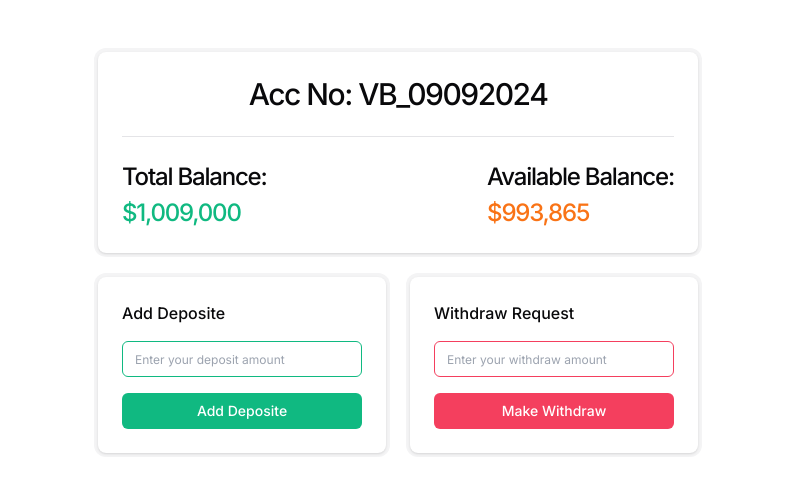
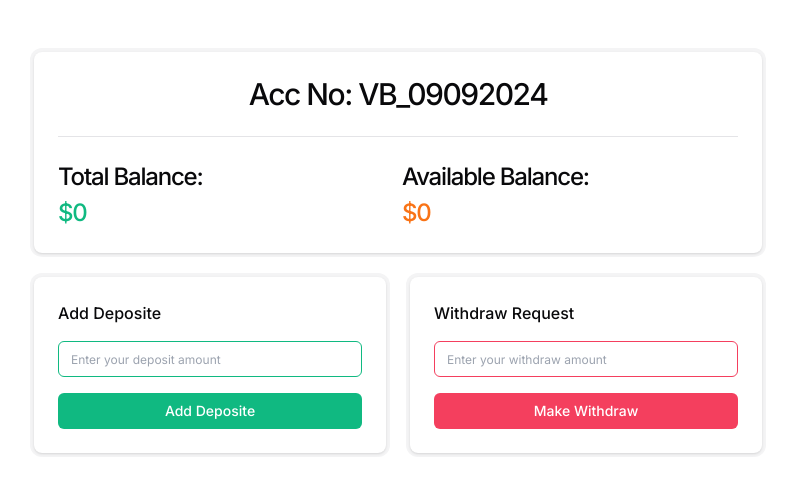
Before and after one commit to robiuzzaman4/vue-bank, a Vue app: page / in a window 1280 px wide. Shown: the top 494 px of the page, without its empty margins (242-1037 px from the left). Built offline with nearby package versions, Linux system fonts and the light colour scheme.

Commit message:
feat: add deposite functionality done

```diff
--- a/src/components/Bank.vue
+++ b/src/components/Bank.vue
@@ -1,16 +1,29 @@
 <script setup>
 import { ref, computed } from "vue";
 
-const totalBalance = ref(1009000);
+// calculating balance
+const totalBalance = ref(0);
 const accountCharge = computed(() => (totalBalance.value * 1.5) / 100); // 2.5% of the total
-const availableBalance = computed(
-  () => totalBalance.value - accountCharge.value
+const availableBalance = computed(() =>
+  Number((totalBalance.value - accountCharge.value).toFixed(2))
 );
+
+// deposit and withdraw input amounts
+const depositAmount = ref(null);
+const withdrawAmount = ref(null);
+
+// add deposit
+const addDeposit = () => {
+  if (depositAmount.value > 0) {
+    totalBalance.value += depositAmount.value;
+    depositAmount.value = null;
+  }
+};
 </script>
 
 <template>
   <!-- container -->
-  <div class="w-full max-w-screen-sm mx-auto px-4 py-12 grid gap-4">
+  <div class="w-full max-w-screen-md mx-auto px-4 py-12 grid gap-4">
     <!-- balance section -->
     <section class="w-full bg-zinc-100 p-1 rounded-xl">
       <div
@@ -21,7 +34,7 @@ const availableBalance = computed(
         >
           Acc No: VB_09092024
         </h1>
-        <div class="w-full flex items-center justify-between gap-2">
+        <div class="w-full grid grid-cols-2 gap-2">
           <span
             class="text-base sm:text-xl md:text-2xl font-medium tracking-tighter flex flex-col gap-1"
           >
@@ -47,11 +60,14 @@ const availableBalance = computed(
         <div class="w-full h-full bg-white p-6 rounded-lg shadow grid gap-4">
           <h3 class="text-base font-medium">Add Deposite</h3>
           <input
+            v-model="depositAmount"
+            @keyup.enter="addDeposit"
             type="number"
             class="w-full px-3 py-1.5 h-9 rounded-md bg-white border border-emerald-500 focus-visible:outline-none focus:ring-2 focus:ring-transparent focus:ring-offset-4 focus:ring-offset-emerald-100 text-xs"
-             placeholder="Enter your deposit amount"
+            placeholder="Enter your deposit amount"
           />
           <button
+            @click="addDeposit"
             class="w-full px-3 py-1.5 h-9 rounded-md bg-emerald-500 text-white text-sm font-medium"
           >
             Add Deposite
@@ -63,6 +79,7 @@ const availableBalance = computed(
         <div class="w-full h-full bg-white p-6 rounded-lg shadow grid gap-4">
           <h3 class="text-base font-medium">Withdraw Request</h3>
           <input
+            v-model="withdrawAmount"
             type="number"
             class="w-full px-3 py-1.5 h-9 rounded-md bg-white border border-rose-500 focus-visible:outline-none focus:ring-2 focus:ring-transparent focus:ring-offset-4 focus:ring-offset-rose-100 text-xs"
             placeholder="Enter your withdraw amount"
```
